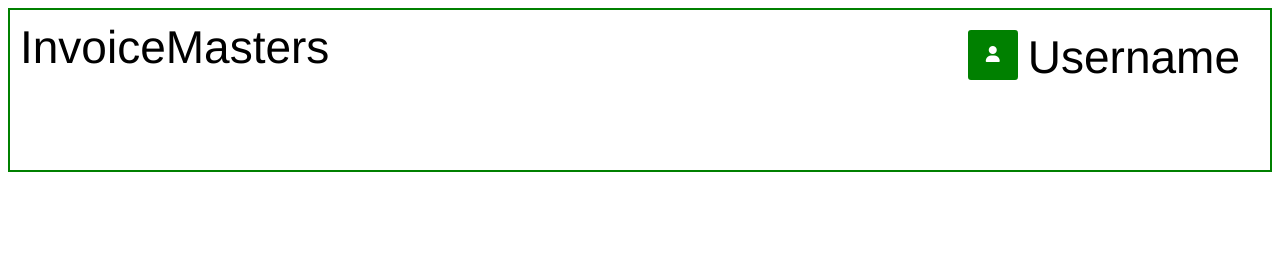
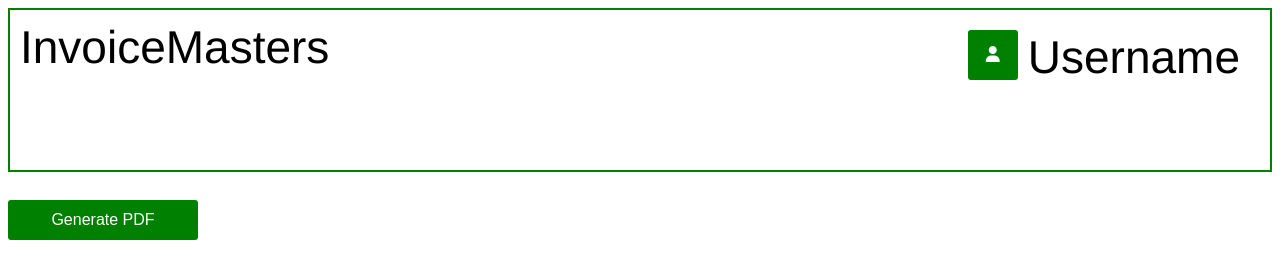
Before and after one commit to xBeatrice/InvoiceMasters, a website: page generatedDocs.html in a window 1280 px wide. Drawn offline with Linux system fonts and the light colour scheme; no server answers.

Commit message:
Added print pdf functionality

```diff
--- a/generatedDocs.html
+++ b/generatedDocs.html
@@ -4,6 +4,8 @@
   <link rel="stylesheet" href="./generatedDocsStyle.css" />
 
   <head>
+    <script src="https://cdnjs.cloudflare.com/ajax/libs/html2pdf.js/0.9.2/html2pdf.bundle.js"></script>
+
     <script
       src="https://kit.fontawesome.com/bad63f900f.js"
       crossorigin="anonymous"
@@ -24,6 +26,9 @@
         </button>
         Username
       </div>
+    </div>
+    <div>
+      <button onclick="generatePDF()" id="generateBtn">Generate PDF</button>
     </div>
     <div id="main"></div>
 
@@ -147,6 +152,30 @@
           .then(docsGenerator());
       };
       templatesDB();
+
+      function generatePDF() {
+        // Get the collection of div elements with class "docPage"
+        const docCollection = document.getElementsByClassName("docPage");
+
+        // Convert the HTMLCollection to an array
+        const docArray = Array.from(docCollection);
+
+        docArray.forEach((doc) => {
+          // Get the content of the current div element
+          const divContent = doc;
+
+          // Create the configuration for html2pdf
+          const config = {
+            filename: "invoice.pdf",
+            image: { type: "jpeg", quality: 0.98 },
+            html2canvas: { scale: 2 },
+            jsPDF: { unit: "mm", format: "a4", orientation: "portrait" },
+          };
+
+          // Generate the PDF
+          html2pdf().set(config).from(divContent).save();
+        });
+      }
     </script>
   </body>
 </html>
--- a/generatedDocsStyle.css
+++ b/generatedDocsStyle.css
@@ -34,15 +34,27 @@ body{
 #main {
   display: block;
   margin: auto;
+  text-align: -webkit-center;
 }
-
+#generateBtn {
+	height: 40px;
+	width: 190px;
+	color: white;
+	background-color: green;
+	border: 4px solid green;
+	border-radius: 3px;
+	font-size: 16px;
+	margin-top: 8px;
+	margin-bottom: 8px;
+}
+#generateBtn:hover{
+	color: green;
+	background-color: white;
+}
 .docPage{
   padding: 10px 30px 10px 30px;
-  margin: auto;
-  margin-top: 50px;
-  margin-bottom:10px;
-  height: 1000px;
-  width: 840px;
+  height: 1100px;
+  width: 740px;
   border: 1px solid black;
   background-color: white;
   box-shadow: 5px 10px 18px #888888;
```
